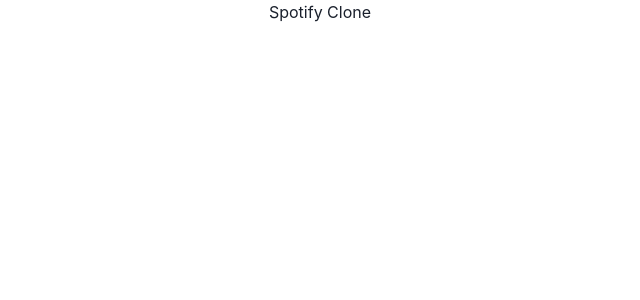
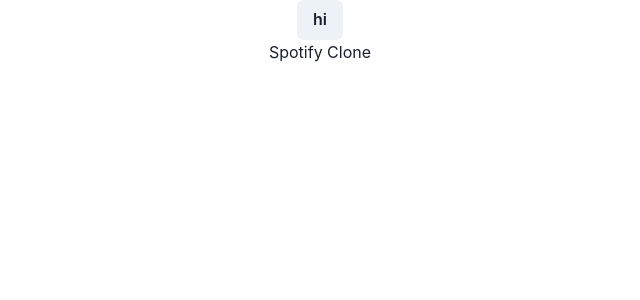
Before and after one commit to thisiskmv/Spotify-Clone, a React (Create React App) app in the folder spotify/: page / in a window 1280 px wide. Shown: the top 300 px of the page, without its empty margins (320-960 px from the left). Built offline with nearby package versions, Linux system fonts and the light colour scheme.

Commit message:
libraries added

```diff
--- a/spotify/src/App.js
+++ b/spotify/src/App.js
@@ -1,9 +1,11 @@
 import logo from './logo.svg';
+import { Button, Text } from '@chakra-ui/react';
 import './App.css';
 
 function App() {
   return (
     <div className="App">
+      <Button>hi</Button>
       <h1>Spotify Clone</h1>
     </div>
   );
```
Also changed, not shown: spotify/package.json (+8 -0 lines), 1 other file (tests, documents, lock files or other folders).
